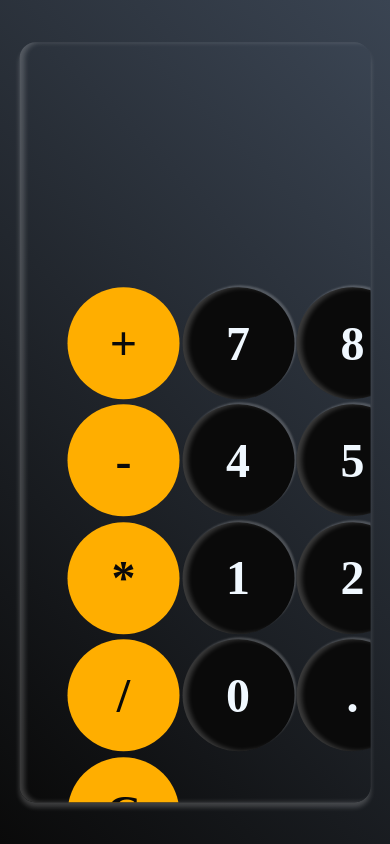
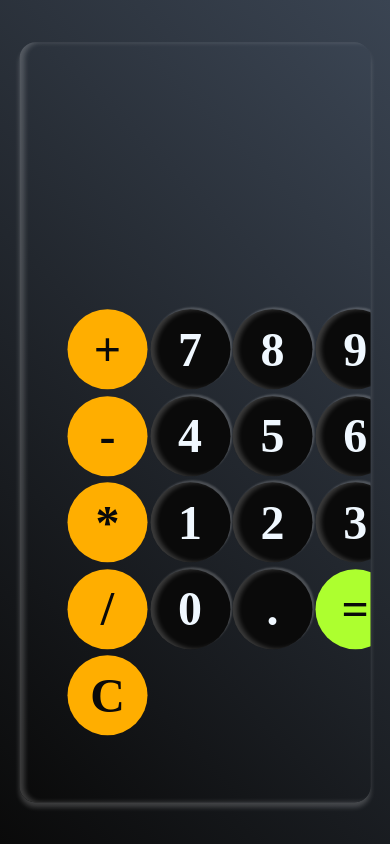
Before and after one commit to student-PiyushMishra/project-calculator, a plain HTML site: page index.html in a window 390 px wide. Drawn offline with Linux system fonts and the light colour scheme; a web font is replaced by a local one.

Commit message:
Improved Responsiveness

```diff
--- a/style.css
+++ b/style.css
@@ -106,8 +106,8 @@ body {
         gap: 9rem;
     }
     .funcs>button{
-        height: 7rem;
-        width: 7rem;
+        height: 5rem;
+        width: 5rem;
         font-size: 3rem;
     }
 }
```
